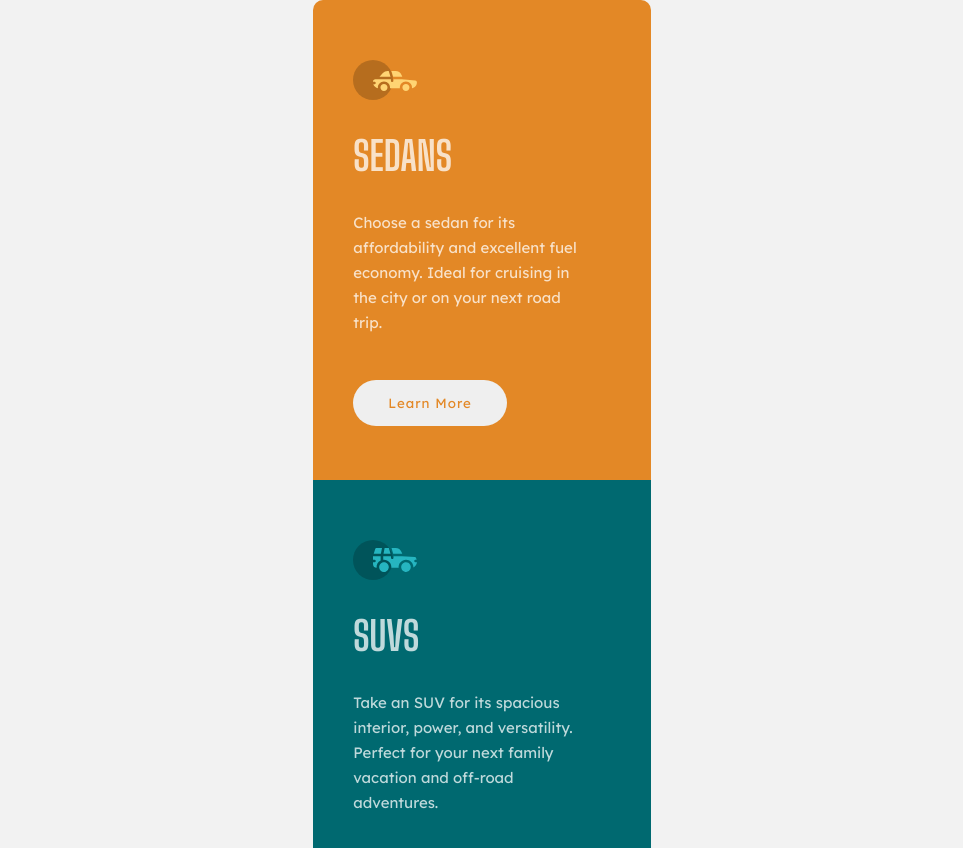
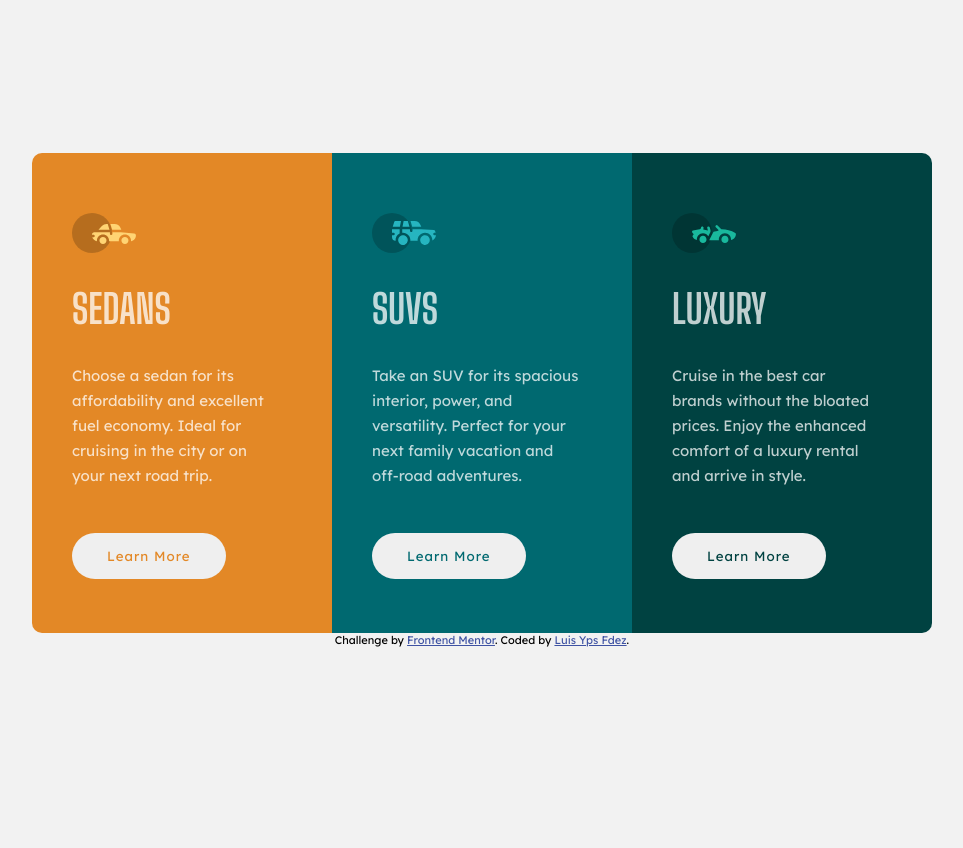
Before and after one commit to azyepes/3-column-preview-card-component-main, a plain HTML site: page index.html in a window 1280 px wide. Shown: the top 848 px of the page, without its empty margins (158-1121 px from the left). After the commit the page ends 800 px from the top, so only its background shows below. Drawn offline with Linux system fonts and the light colour scheme.

Commit message:
Mobile and desktop version completed

```diff
--- a/index.html
+++ b/index.html
@@ -38,7 +38,7 @@
   </main>
   <footer class="attribution">
     Challenge by <a href="https://www.frontendmentor.io?ref=challenge" target="_blank">Frontend Mentor</a>.
-    Coded by <a href="www.linkedin.com/in/luisypsfdez" target="_blank">Luis Yps Fdez</a>.
+    Coded by <a href="https://www.linkedin.com/in/luisypsfdez" target="_blank">Luis Yps Fdez</a>.
   </footer>
 </body>
 </html>
--- a/style.css
+++ b/style.css
@@ -18,7 +18,7 @@
 html,
 body {
     width: 100%;
-    height: auto;
+    height: 1540px;
     font-size: 62.5%;
     font-family: 'Lexend Deca', sans-serif;
     font-weight: 400;
@@ -104,21 +104,42 @@ button {
 }
 
 @media screen and (min-width: 1024px) {
+    html,
+    body {
+        height: 100%;
+    }
+
+    main {
+        width: 900px;
+        height: 480px;
+        display: flex;
+        justify-content: center;
+        align-items: center;
+    }
+
+    .sedans {
+        border-radius: 10px 0 0 10px;
+    }
+
     .sedans_button:hover {
         color: var(--verylightgray);
         background-color: var(--brightorange);
-        border: 1px solid var(--verylightgray);
+        border: 2px solid var(--verylightgray);
     }
 
     .suvs_button:hover {
         color: var(--verylightgray);
         background-color: var(--darkcyan);
-        border: 1px solid var(--verylightgray);
+        border: 2px solid var(--verylightgray);
     }
 
     .luxury_button:hover {
         color: var(--verylightgray);
         background-color: var(--verydarkcyan);
-        border: 1px solid var(--verylightgray);
+        border: 2px solid var(--verylightgray);
+    }
+
+    .luxury {
+        border-radius: 0 10px 10px 0;
     }
 }
```
